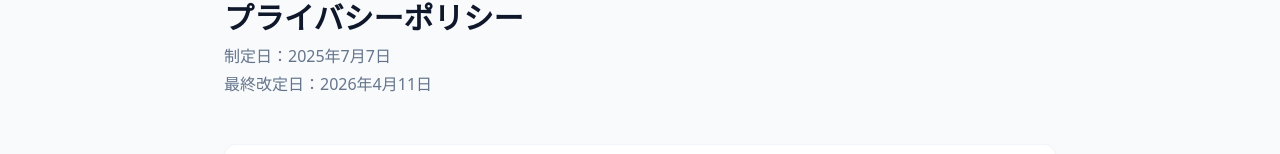
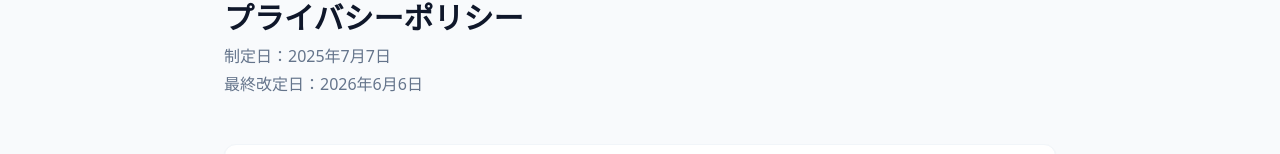
Before and after one commit to Ailaf-llc/ailaf_hp_web, a React (Vite) app: page /privacy in a window 1280 px wide. Shown: the part 161-315 px from the top of the page. Built offline with nearby package versions, Linux system fonts and the light colour scheme.

Commit message:
Update Privacy Policy content

```diff
--- a/src/pages/PrivacyPolicy.tsx
+++ b/src/pages/PrivacyPolicy.tsx
@@ -20,7 +20,7 @@ const PrivacyPolicy: React.FC = () => {
         <h1 className="text-3xl font-bold text-slate-900 mb-2">プライバシーポリシー</h1>
         <div className="text-slate-500 mb-12 space-y-1">
           <p>制定日：2025年7月7日</p>
-          <p>最終改定日：2026年4月11日</p>
+          <p>最終改定日：2026年6月6日</p>
         </div>
 
         <div className="bg-white px-8 py-12 lg:px-12 rounded-xl shadow-sm border border-slate-100 space-y-10">
```
